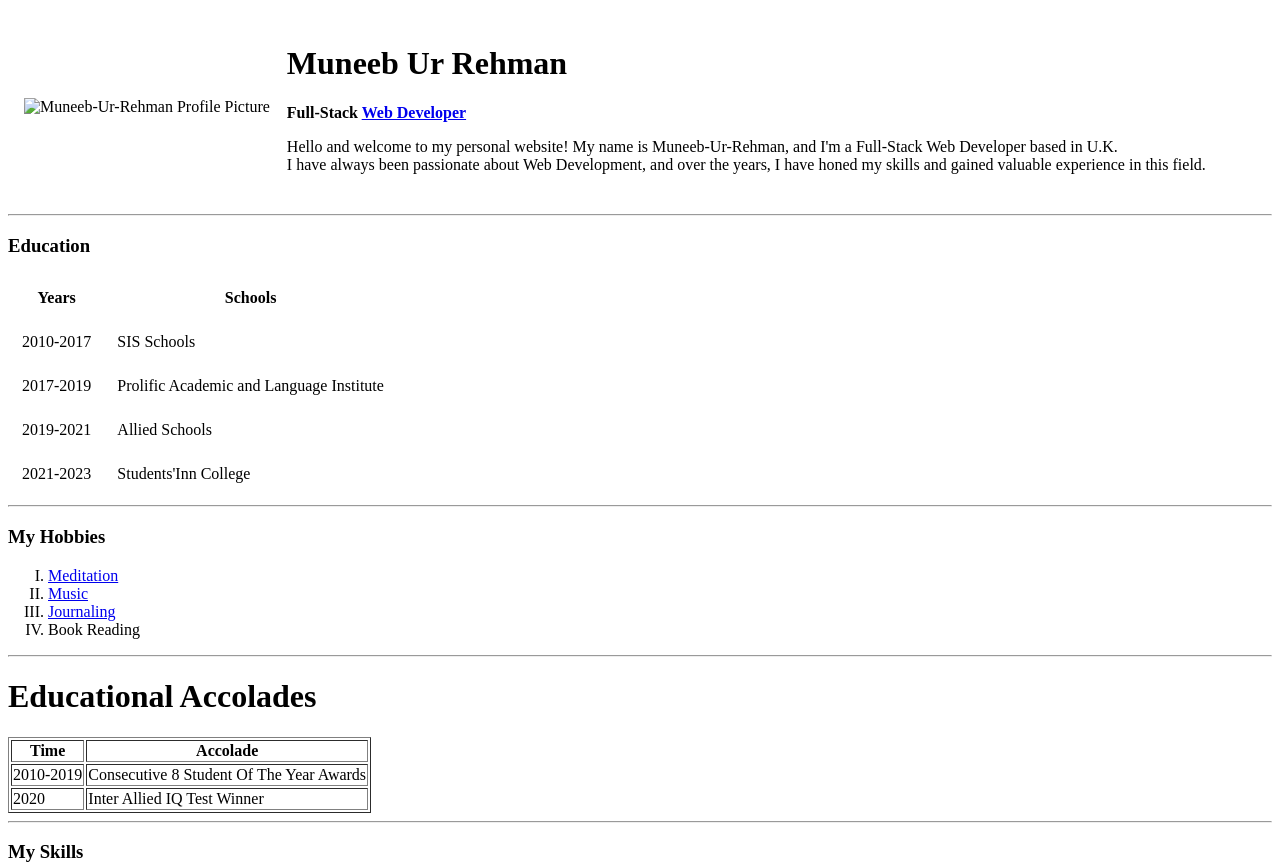
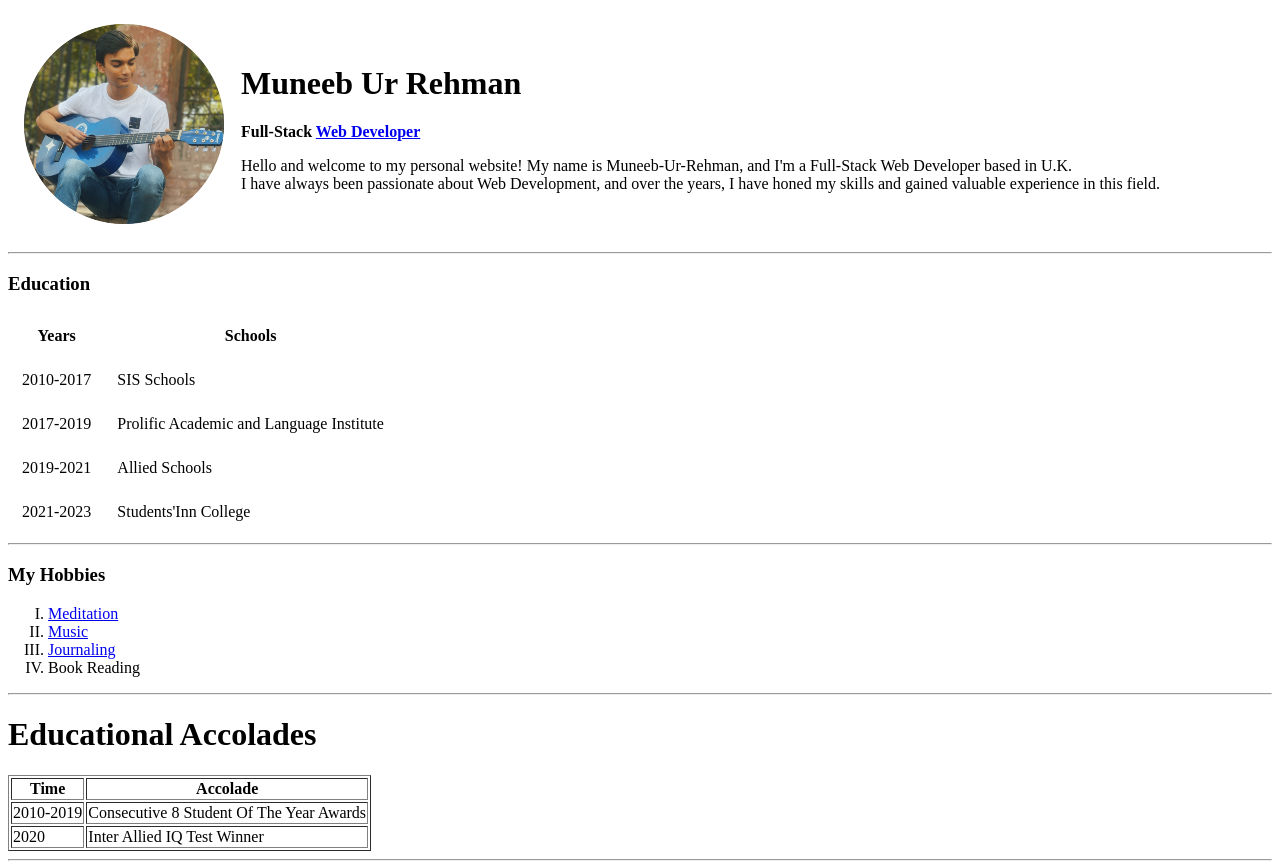
Before and after one commit to MaestroOG/cv, a plain HTML site: page index.html in a window 1280 px wide. Shown: the top 866 px of the page. Drawn offline with Linux system fonts and the light colour scheme.

Commit message:
update index.html

```diff
--- a/index.html
+++ b/index.html
@@ -11,7 +11,7 @@
 <body>
     <table cellspacing="15">
         <tr>
-            <td><img src="/img/pfp.png" alt="Muneeb-Ur-Rehman Profile Picture"></td>
+            <td><img src="pfp.png" alt="Muneeb-Ur-Rehman Profile Picture"></td>
             <td>
                 <h1>Muneeb Ur Rehman</h1>
                 <p><strong>Full-Stack <a href="https://www.google.com">Web Developer</a></strong></p>
```
